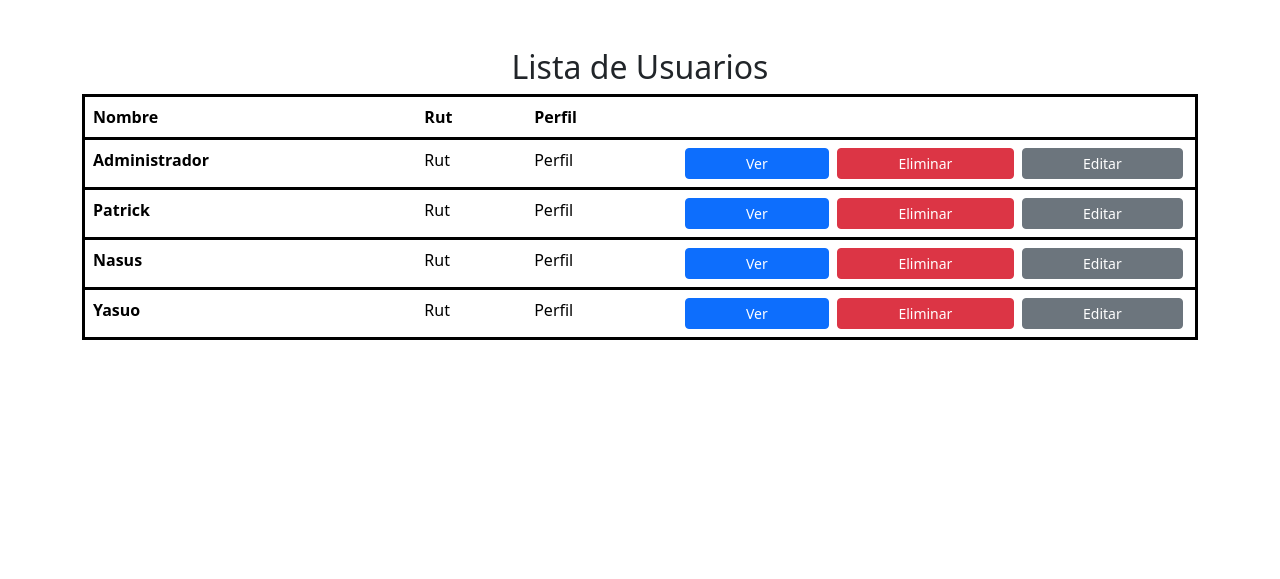
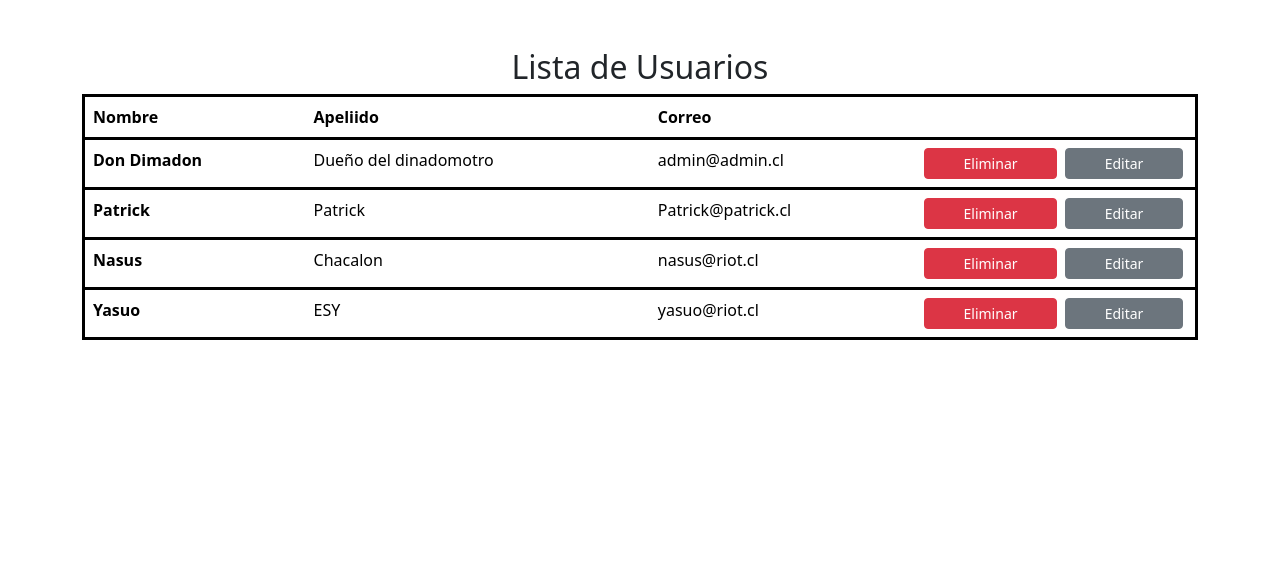
Before and after one commit to CloudxNess/Portafolio-de-titulo, a Django app: page /listarusuarios in a window 1280 px wide. Shown: the part 91-670 px from the top of the page. Run offline with Django 4.2, Linux system fonts and the light colour scheme; data comes from the database, SQL or seed files in the repository; both versions use the stored data as it was after the commit; some libraries are stand-ins or nearby versions.

Commit message:
editar usuarios + editar menu
editar usuarios + editar menu

```diff
--- a/WebGastronomicaApp/appweb/templates/funciones.html
+++ b/WebGastronomicaApp/appweb/templates/funciones.html
@@ -14,7 +14,7 @@
         <a href="{% url 'agregarplato' %}" class="button">Crear Nuevo Plato</a>
         <a href="{% url 'menuadmin' %}" class="button">Revisar Menu</a>
         <a href="{% url 'listaringredientes' %}" class="button">Gestion De Bodega</a>
-        <a href="{% url 'mesas' %}" class="button">Disponibilidad de Mesas</a>
+        <a href="{% url 'pedidosingresadoscocina' %}" class="button">Disponibilidad de Mesas</a>
         <a href="{% url 'listaragendamiento' %}" class="button">Revisar Agendamiento</a>
         <a href="{% url 'agregaringrediente' %}" class="button">Agregar ingrediente</a>
     </div>
--- a/WebGastronomicaApp/appweb/templates/mantenedor/admin/listarusuarios.html
+++ b/WebGastronomicaApp/appweb/templates/mantenedor/admin/listarusuarios.html
@@ -17,8 +17,8 @@
     <thead>
       <tr class="border border-3  border border-black">
         <th scope="col"><b>Nombre</b></th>
-        <th scope="col"><b>Rut</b></th>
-        <th scope="col"><b>Perfil</b></th>
+        <th scope="col"><b>Apeliido</b></th>
+        <th scope="col"><b>Correo</b></th>
       </tr>
 
     </thead>
@@ -26,14 +26,13 @@
         {% for x in Usuarios %}
 
         <tr class="border border-3 border border-black ;" >
-            <th scope="row" >{{x.username}}</th>
-            <td>Rut</td>
-            <td>Perfil</td>
+            <th scope="row" >{{x.first_name}}</th>
+            <td>{{x.last_name}}</td>
+            <td>{{x.email}}</td>
             <td>
               <div class="d-flex justify-content-center">
-                  <a href="" class="btn btn-primary btn-sm mx-1 flex-fill text-center">Ver</a>
                   <a href="{% url 'eliminar_colaborador' x.username %}" class="btn btn-danger btn-sm mx-1 flex-fill text-center">Eliminar</a>
-                  <a href="{% url 'modificar_colaborador' x.pk %}" class="btn btn-secondary btn-sm mx-1 flex-fill text-center">Editar</a>
+                  <a href="{% url 'modificar_colaborador' x.username %}" class="btn btn-secondary btn-sm mx-1 flex-fill text-center">Editar</a>
               </div>
           </td>
 
--- a/WebGastronomicaApp/appweb/templates/mantenedor/admin/modificar_colaborador.html
+++ b/WebGastronomicaApp/appweb/templates/mantenedor/admin/modificar_colaborador.html
@@ -3,14 +3,14 @@
 {% block contenido %}
 <div class="container mt-5">
   <div class="text-center">
-    <h2 class="mt-4">Modificar Mantencion</h2>
+    <h2 class="mt-4">Modificar Colaborador</h2>
   </div>
   <h3>{{mensaje}}</h3>
   <form id="formAgregar" method="post" action="" enctype="multipart/form-data">
     {% csrf_token %}
-    {{ form_modificar | crispy }}
+    {{ form | crispy }}
     <button type="submit" class="btn btn-primary">Modificar</button>
-    <button type="reset" class="btn btn-danger">Limpiar</button>
+    <button type="cancel" class="btn btn-danger">Cancelar</button>
 
 </form>
 </div>
--- a/WebGastronomicaApp/appweb/urls.py
+++ b/WebGastronomicaApp/appweb/urls.py
@@ -48,6 +48,6 @@ urlpatterns = [
      path("eliminar/<int:plato_id>/",eliminar_plato, name="eliminar_plato"),
      path("restar_plato/<int:plato_id>/",restar_plato, name="restar_plato"),
      path("limpiar/",limpiar_carro, name="limpiar_carro"),
-     path('eliminar_colaborador/<username>', eliminar_colaborador,name='eliminar_colaborador'),
-     path('modificar_colaborador/<rut>', modificar_colaborador,name='modificar_colaborador'),
+     path('eliminar_colaborador/<usuario>', eliminar_colaborador,name='eliminar_colaborador'),
+     path('modificar_colaborador/<usuario>', modificar_colaborador,name='modificar_colaborador'),
 ]
--- a/WebGastronomicaApp/appweb/views.py
+++ b/WebGastronomicaApp/appweb/views.py
@@ -47,8 +47,6 @@ def home(request):
     }
     return render(request, 'index.html', context)
 
-def menu(request):
-    return render(request, "menu.html")
 
 
 def reservamesa(request):
@@ -294,6 +292,11 @@ def menuadmin(request):
 
 def modificarmenu(request, NombreBuscado):
 
+    actual = datetime.now().time()
+    if not (actual >= datetime.strptime("20:00", "%H:%M").time() or actual < datetime.strptime("08:00", "%H:%M").time()):
+        messages.error(request, "Esta función solo se puede utilizar en horario no habil")
+        return redirect("menuadmin")
+
     platom = get_object_or_404(Platos, Nombre=NombreBuscado)
 
     data = {
@@ -388,24 +391,6 @@ def DescargarReporteExcel(request):
         response['Content-Disposition'] = 'attachment; filename=Reporte_Inventario.xlsx'
         wb.save(response)
         return response
-
-
-
-def menu(request):
-
-    Menu_platos = Platos.objects.all().filter(Disponibilidad=True)
-
-    data = {
-        "MenuP" : Menu_platos
-    }
-
-
-
-
-    return render(request,"menu.html", data)
-
-
-
 
 
 def menu(request):
@@ -792,24 +777,24 @@ def limpiarreserva(request):
     return redirect(to="listaragendamiento")
 
 
-def eliminar_colaborador(request, username):
-    colaborador = get_object_or_404(User, username=username)
+def eliminar_colaborador(request, usuario):
+    colaborador = get_object_or_404(User, username=usuario)
 
     colaborador.delete()
     messages.success(request,"Colaborador eliminado correctamente")
     return redirect(to="listarusuarios")
 
 
-def modificar_colaborador(request, rut):
+def modificar_colaborador(request, usuario):
 
-    colaborador = get_object_or_404(Usuarios, rut=rut)
+    colaborador = get_object_or_404(User, username=usuario)
 
     data = {
-        "form": agregarform(instance=colaborador)
+        "form": AgregaruserForm(instance=colaborador)
     }
 
     if request.method == 'POST':
-        formulario = agregarform(data=request.POST, instance=colaborador)
+        formulario = AgregaruserForm(data=request.POST, instance=colaborador)
         if formulario.is_valid():
             formulario.save()
             return redirect(to="listarusuarios")
@@ -818,4 +803,21 @@ def modificar_colaborador(request, rut):
             data["form"] =  formulario
 
 
-    return render(request, "mantenedor/admin/listarusuarios.html", data)
+    return render(request, "mantenedor/admin/modificar_colaborador.html", data)
+
+
+
+
+
+def listapedidosonline(request):
+
+    mesita = get_object_or_404(Mesa, ID_Mesa=0)
+    Lista_pedidos = Pedidos.objects.filter(ID_Mesa=mesita)
+    pedidos =  Descripción_Pedidos.objects.all()
+
+    data = {
+        "Lista_pedidos": Lista_pedidos,
+        "detalle_pedidos":pedidos
+    }
+
+    return render(request, "menu.html", data)
```
Also changed, not shown: WebGastronomicaApp/appweb/forms.py (+20 -0 lines), WebGastronomicaApp/appweb/templates/mantenedor/admin/modificarmenu.html (+5 -2 lines), WebGastronomicaApp/db.sqlite3.
